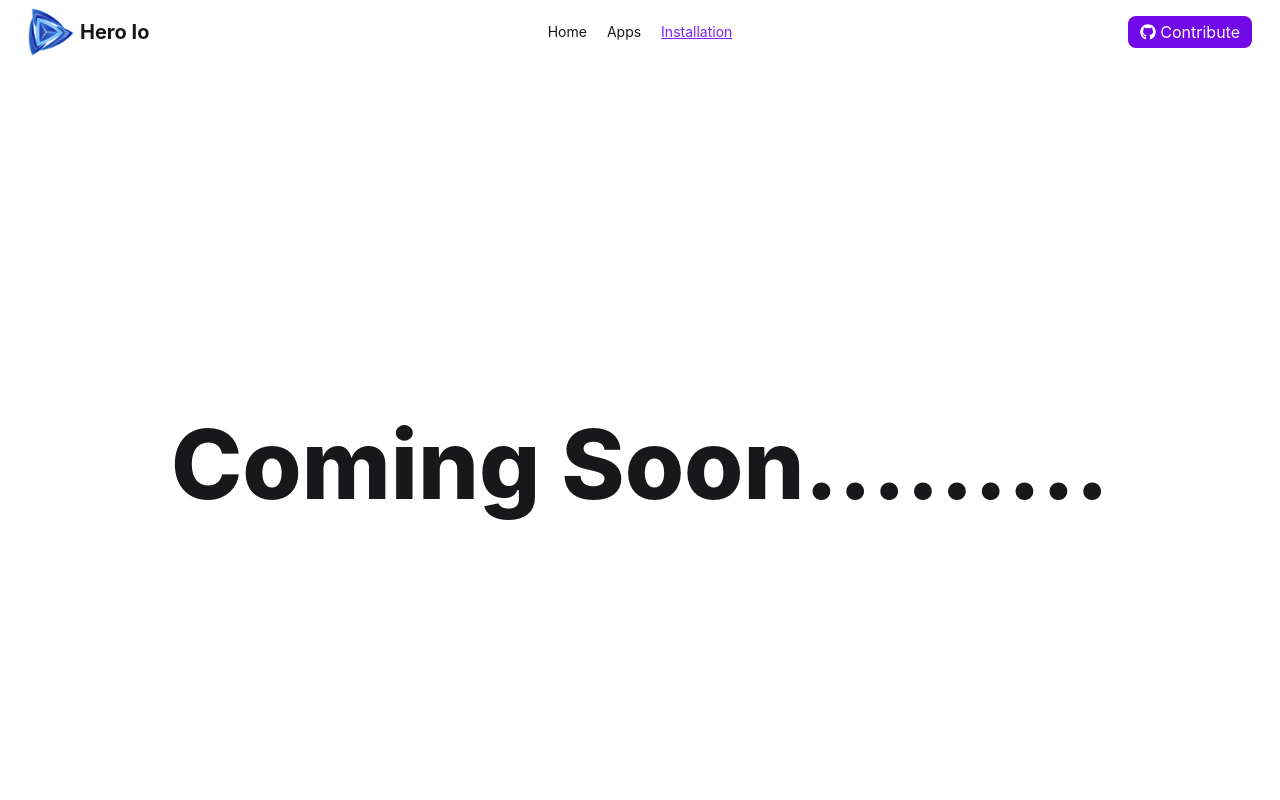
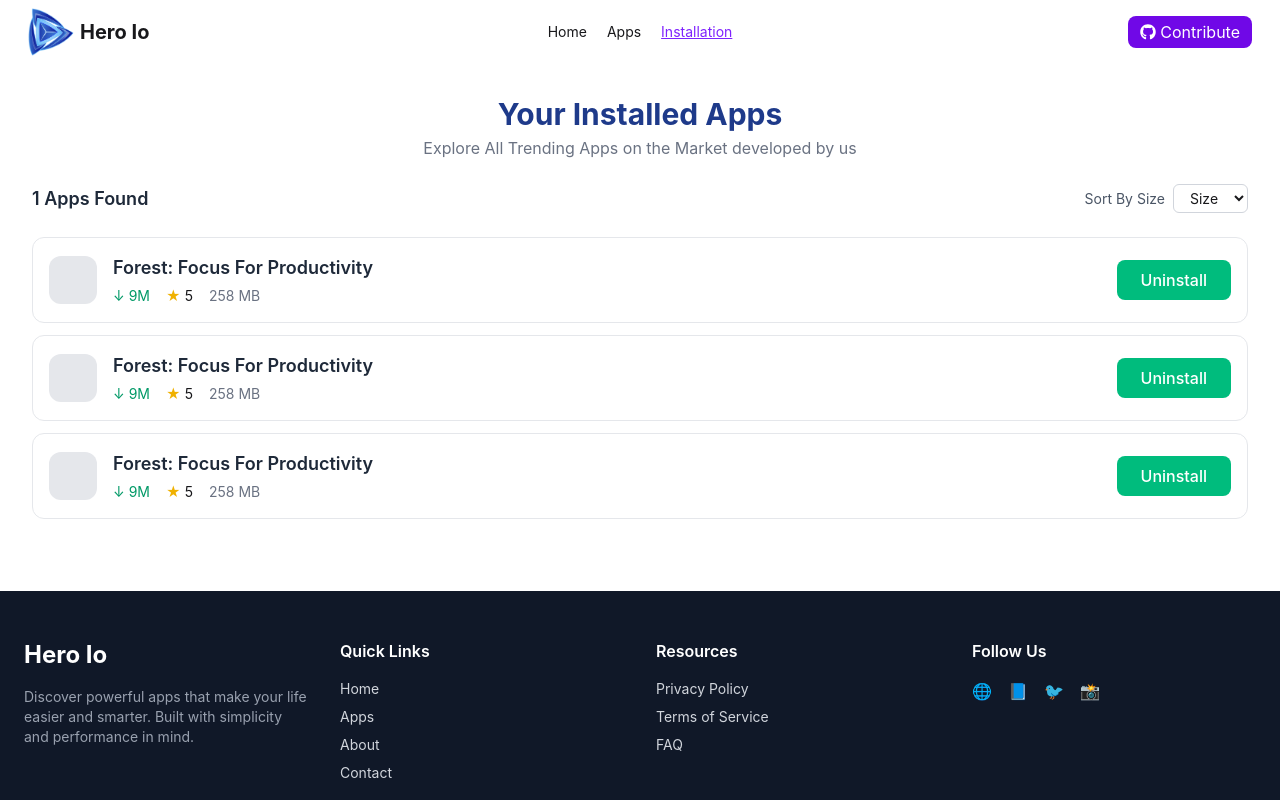
Before and after one commit to atik735/Hero-Io, a React (Vite) app: page /installation in a window 1280 px wide. Shown: the top 800 px of the page. Built offline with nearby package versions, Linux system fonts and the light colour scheme.

Commit message:
Instalation page design done

```diff
--- a/src/pages/AppDetails/AppDetails.jsx
+++ b/src/pages/AppDetails/AppDetails.jsx
@@ -41,7 +41,7 @@ export default function AppDetails() {
         <div className="flex-1 space-y-4">
           <h1 className="text-xl font-bold">{app.title}</h1>
 
-          <h1>Developed By Ultra Apps</h1>
+          <h1>Developed By Hero Io</h1>
 
           <hr />
           <ToastContainer />
--- a/src/pages/Installation/Installation.jsx
+++ b/src/pages/Installation/Installation.jsx
@@ -1,9 +1,65 @@
-import React from 'react'
+import React from 'react';
 
-export default function Installation() {
+export default function InstalledApps() {
   return (
-    <div className='flex justify-center items-center min-h-screen'>
-      <h1 className='text-8xl font-extrabold'>Coming Soon.........</h1>
-    </div>
-  )
+      <div className="w-full max-w-[1600px] bg-white rounded-2xl overflow-hidden">
+
+        {/* Header */}
+        <div className="pt-8 pb-6 px-8 text-center">
+          <h1 className="text-3xl font-bold text-[#1E3A8A]">Your Installed Apps</h1>
+          <p className="text-gray-500 mt-1">
+            Explore All Trending Apps on the Market developed by us
+          </p>
+        </div>
+
+        <div className="px-8 pb-8">
+          <div className="flex items-center justify-between mb-6">
+            <div>
+              <span className="text-lg font-semibold text-gray-800">1 Apps Found</span>
+            </div>
+            <div className="flex items-center gap-2">
+              <span className="text-sm text-gray-600">Sort By Size</span>
+              <select className="border border-gray-300 rounded-md px-3 py-1 text-sm focus:outline-none focus:ring-2 focus:ring-blue-500">
+                <option>Size</option>
+              </select>
+            </div>
+          </div>
+
+          <div className="space-y-3">
+            {Array.from({ length: 3 }).map((_, index) => (
+              <div
+                key={index}
+                className="flex items-center bg-white border border-gray-200 rounded-xl p-4 hover:shadow-md transition-shadow"
+              >
+                {/* App Icon */}
+                <div className="w-12 h-12 bg-gray-200 rounded-xl flex-shrink-0 mr-4" />
+
+                {/* App Info */}
+                <div className="flex-1 min-w-0">
+                  <h3 className="font-semibold text-lg text-gray-800">
+                    Forest: Focus For Productivity
+                  </h3>
+                  <div className="flex items-center gap-4 mt-1 text-sm">
+                    <div className="flex items-center gap-1 text-emerald-600">
+                      <span>↓</span>
+                      <span>9M</span>
+                    </div>
+                    <div className="flex items-center gap-1">
+                      <span className="text-yellow-500">★</span>
+                      <span>5</span>
+                    </div>
+                    <div className="text-gray-500">258 MB</div>
+                  </div>
+                </div>
+
+                {/* Uninstall Button */}
+                <button className="px-6 py-2 bg-emerald-500 hover:bg-emerald-600 text-white font-medium rounded-lg transition-colors">
+                  Uninstall
+                </button>
+              </div>
+            ))}
+          </div>
+        </div>
+      </div>
+  );
 }
```
